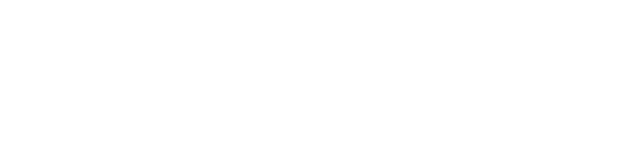
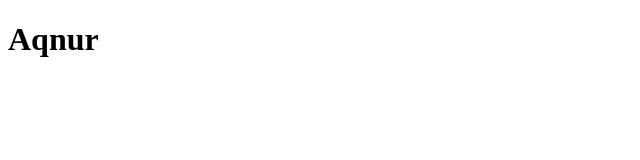
Before and after one commit to Aknuu/mnzxcvbnm, a plain HTML site: page index.html in a window 1280 px wide. Shown: the whole page, without its empty margins (0-640 px from the left). Drawn offline with Linux system fonts and the light colour scheme.

Commit message:
Hw 28.10

```diff
--- a/index.html
+++ b/index.html
@@ -6,6 +6,6 @@
     <title>Document</title>
 </head>
 <body>
-
+    <h1>Aqnur</h1>
 </body>
 </html>
```
